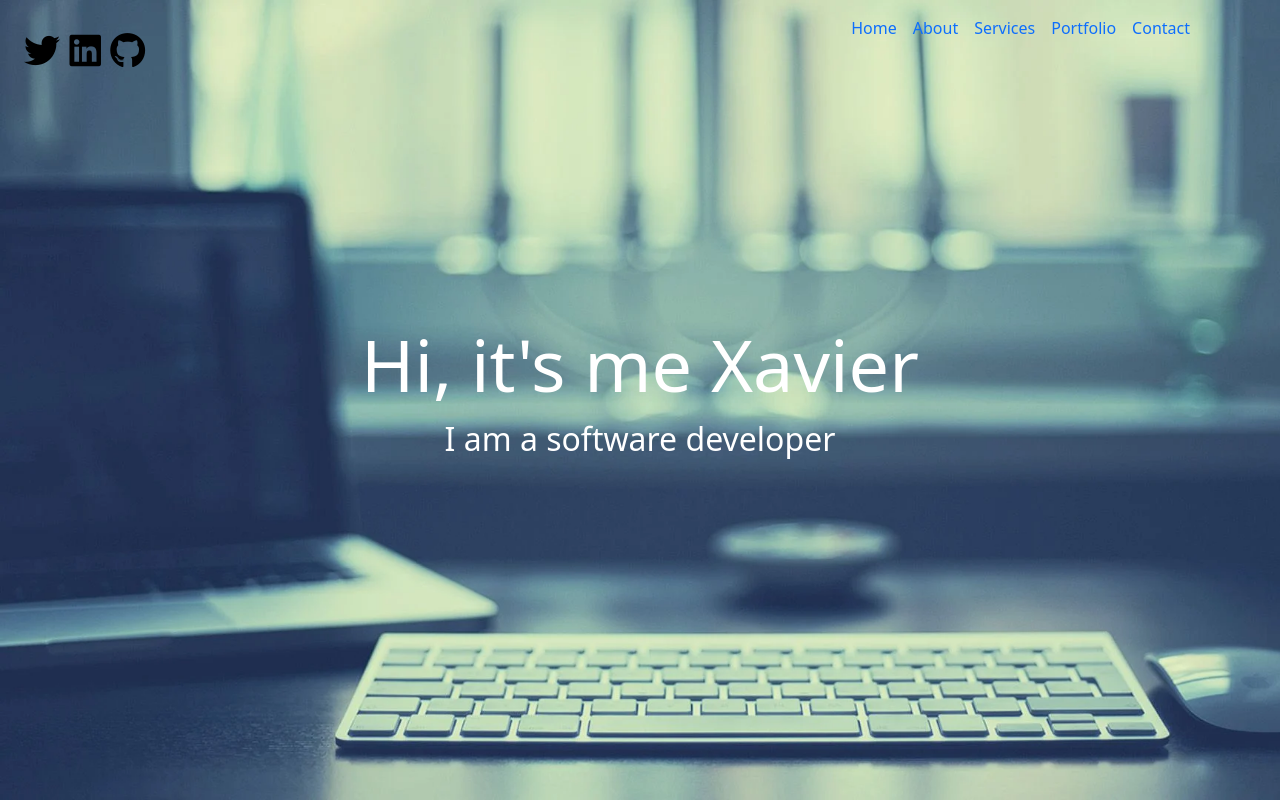
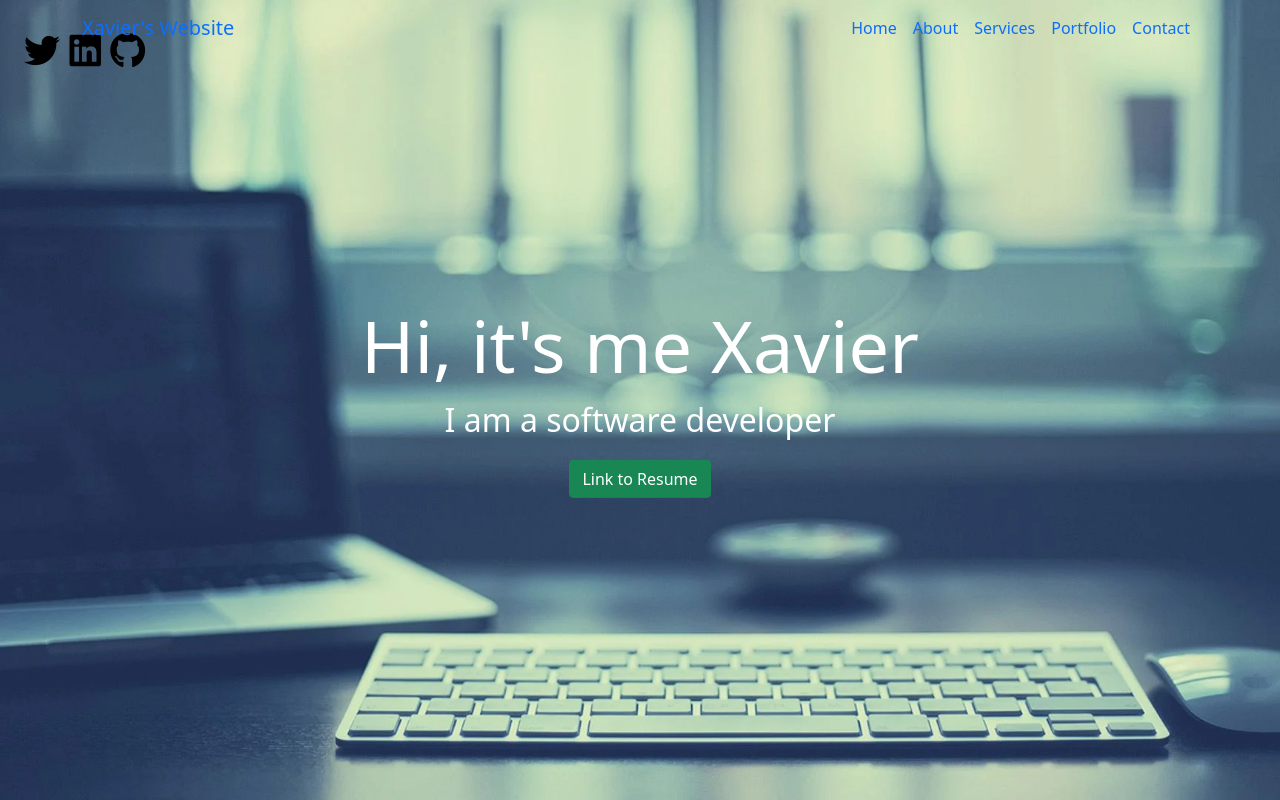
Before and after one commit to XAVDAVIS/myPortfolio, a plain HTML site: page index.html in a window 1280 px wide. Shown: the top 800 px of the page. Drawn offline with nearby package versions, Linux system fonts and the light colour scheme.

Commit message:
Added Resume Link

```diff
--- a/index.html
+++ b/index.html
@@ -16,7 +16,7 @@
 <body>
     <nav class="navbar navbar-expand-lg fixed-top navbarScroll">
         <div class="container">
-            <a class="navbar-brand" href="#"></a>
+            <a class="navbar-brand" href="#">Xavier's Website</a>
             <button class="navbar-toggler" type="button" data-bs-toggle="collapse" data-bs-target="#navbarSupportedContent" aria-controls="navbarSupportedContent" aria-expanded="false" aria-label="Toggle navigation">
                 <span class="navbar0-toggler-icon"></span>
             </button>
@@ -48,6 +48,7 @@
             <div class="col-lg-12 col-md-12 col-sm-12 col-xs-12 hero-text">
                 <h2 class="hero_title">Hi, it's me Xavier</h2>
                 <p class="hero_desc">I am a software developer</p>
+                <a href="https://docs.google.com/document/d/1FY281_6D_nSabABwGB_REOoUWKztfs-cxh-NMAeHIrw/edit?usp=sharing" class="btn btn-success">Link to Resume</a>
             </div>
             </div>
 
```
